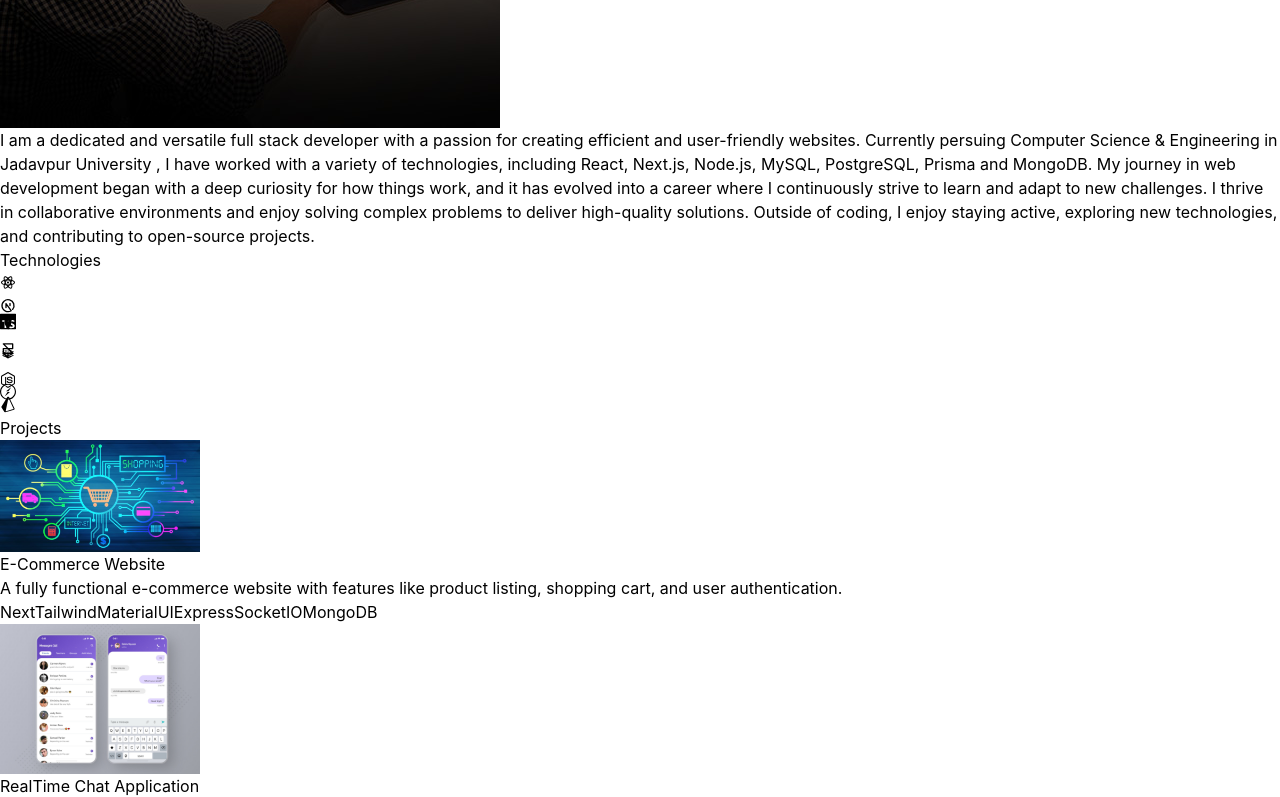
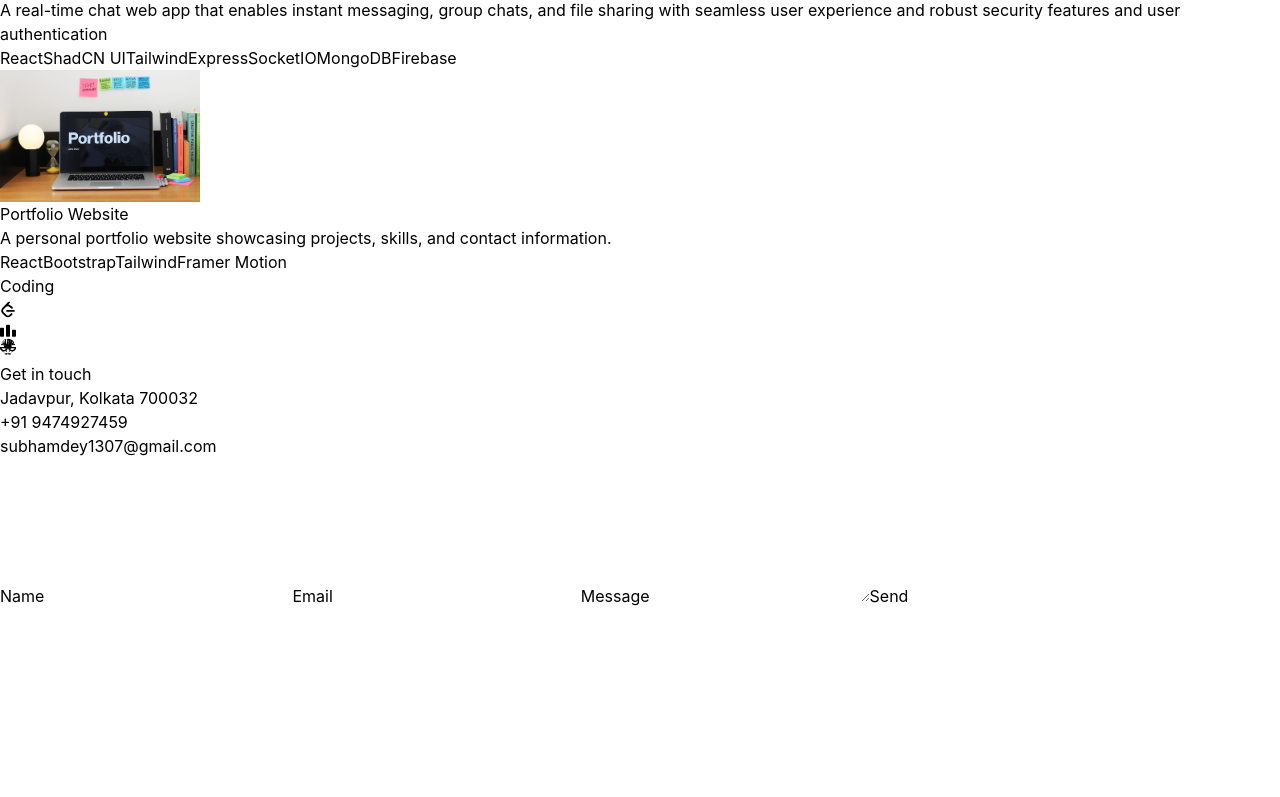
Before and after one commit to Subham1307/Portfolio, a React (Vite) app: page / in a window 1280 px wide. Shown: the part 1380-2177 px from the top of the page. After the commit the page ends 1988 px from the top, so only its background shows below. Built offline with nearby package versions, Linux system fonts and the light colour scheme.

Commit message:
Coding profiles added

```diff
--- a/src/App.jsx
+++ b/src/App.jsx
@@ -7,6 +7,7 @@ import Technologies from './components/Technologies'
 import Projects from './components/Projects'
 import Contact from './components/Contact'
 import Hire from './components/Hire'
+import Coding from './components/Coding'
 
 function App() {
   return (
@@ -21,6 +22,7 @@ function App() {
         <Technologies/>
         {/* <Experience/> */}
         <Projects/>
+        <Coding/>
         <Contact/>
         <Hire/>
       </div>
--- /dev/null
+++ b/src/components/Coding.jsx
@@ -0,0 +1,79 @@
+import React from 'react';
+import { CODING } from '../constants';
+import { SiCodechef, SiCodeforces, SiGeeksforgeeks, SiLeetcode } from 'react-icons/si';
+import { motion } from "framer-motion"
+const iconVariants = (duration) => ({
+    initial: { y: -10 },
+    animate: {
+        y: [10, -10],
+        transition: {
+            duration: duration,
+            ease: "linear",
+            repeat: Infinity,
+            repeatType: "reverse"
+        }
+    }
+})
+function Coding() {
+  return (
+    <div className='border-b border-neutral-800 pb-24'>
+            <motion.h1
+        whileInView={{ opacity: 1, y: 0 }}
+        initial={{ opacity: 0, y: -100 }}
+        transition={{ duration: 1.5 }}
+        className='my-20 text-center text-4xl'
+      >
+        Coding
+      </motion.h1>
+      <motion.div
+        whileInView={{ opacity: 1, x: 0 }}
+        initial={{ opacity: 0, x: -100 }}
+        transition={{ duration: 1.5 }}
+        className='flex flex-wrap items-center justify-center gap-4'
+      >
+        <motion.div
+          variants={iconVariants(2.5)}
+          initial="initial"
+          animate="animate"
+          className='rounded-2xl border-4 border-neutral-800 p-4'
+        >
+          <a href="https://leetcode.com/u/__ShiniGami_/" target="_blank" rel="noopener noreferrer">
+            <SiLeetcode className='text-7xl text-cyan-400' />
+          </a>
+        </motion.div>
+        <motion.div
+          variants={iconVariants(3)}
+          initial="initial"
+          animate="animate"
+          className='rounded-2xl border-4 border-neutral-800 p-4'
+        >
+          <a href="https://codeforces.com/profile/__ShiniGami_" target="_blank" rel="noopener noreferrer">
+            <SiCodeforces className='text-7xl' />
+          </a>
+        </motion.div>
+        <motion.div
+          variants={iconVariants(3)}
+          initial="initial"
+          animate="animate"
+          className='rounded-2xl border-4 border-neutral-800 p-4'
+        >
+          <a href="https://www.codechef.com/users/null_character" target="_blank" rel="noopener noreferrer">
+            <SiCodechef className='text-7xl text-blue-400' />
+          </a>
+        </motion.div>
+        <motion.div
+          variants={iconVariants(5)}
+          initial="initial"
+          animate="animate"
+          className='rounded-2xl border-4 border-neutral-800 p-4'
+        >
+          <a href="https://www.geeksforgeeks.org/user/ken_kaneki777/" target="_blank" rel="noopener noreferrer">
+            <SiGeeksforgeeks className='text-7xl text-green-500' />
+          </a>
+        </motion.div>
+      </motion.div>
+        </div>
+  );
+}
+
+export default Coding;
--- a/src/components/Hero.jsx
+++ b/src/components/Hero.jsx
@@ -36,11 +36,11 @@ function Hero() {
                 </div>
                 <div className='w-full lg:w-1/2 lg:p-8'>
                     <div className='flex justify-center'>
-                        <motion.img
+                        {/* <motion.img
                         initial={{x:100, opacity:0}}
                         animate={{x:0, opacity:1}}
                         transition={{duration:1, delay:1.2}}
-                        src={profilePic} />
+                        src={profilePic} /> */}
                     </div>
                 </div>
             </div>
--- a/src/components/Hire.jsx
+++ b/src/components/Hire.jsx
@@ -40,7 +40,7 @@ const Hire = () => {
         <motion.form
             whileInView={{ opacity: 1, x: 0 }}
             initial={{ opacity: 0, x: -100 }}
-            transition={{ duration: 1 }}
+            transition={{ duration: 0.5 }}
             animate={{ opacity: 1, y: 0 }}
             onSubmit={sendEmail}
             className="w-full max-w-md mx-auto bg-transparent rounded shadow p-8"
--- a/src/constants/index.js
+++ b/src/constants/index.js
@@ -2,9 +2,9 @@ import ecomproject from "../assets/projects/ecomproject.jpg";
 import portfolioproject from "../assets/projects/portfolioproject.jpg";
 import chatproject from "../assets/projects/chatproject.jpg";
 
-export const HERO_CONTENT = `I am a passionate full stack developer with a knack for crafting robust and scalable web applications. I have honed my skills in front-end technologies like React and Next.js, as well as back-end technologies like Node.js, MySQL, PostgreSQL, and MongoDB. My goal is to leverage my expertise to create innovative solutions that drive business growth and deliver exceptional user experiences.`;
+export const HERO_CONTENT = `I am a passionate Web developer and Data Structure & Algorithm enthusiast with a strong understanding of DBMS and OOPs concepts. As a freelancer, I specialize in crafting scalable web applications using front-end technologies like React and Next.js, and back-end technologies such as Node.js, MySQL, PostgreSQL, and MongoDB. My goal is to leverage my skills to deliver innovative solutions that enhance business growth and provide exceptional user experiences.`;
 
-export const ABOUT_TEXT = `I am a dedicated and versatile full stack developer with a passion for creating efficient and user-friendly websites. Currently persuing Computer Science & Engineering in Jadavpur University , I have worked with a variety of technologies, including React, Next.js, Node.js, MySQL, PostgreSQL, Prisma and MongoDB. My journey in web development began with a deep curiosity for how things work, and it has evolved into a career where I continuously strive to learn and adapt to new challenges. I thrive in collaborative environments and enjoy solving complex problems to deliver high-quality solutions. Outside of coding, I enjoy staying active, exploring new technologies, and contributing to open-source projects.`;
+export const ABOUT_TEXT = `I am a dedicated and versatile full stack developer with a passion for creating efficient and user-friendly websites. Currently in my final year of Computer Science and Engineering at Jadavpur University , I have worked with a variety of technologies, including React, Next.js, Node.js, Express, SocketIO, Firebase, MySQL, Prisma and MongoDB. My journey in web development began with a deep curiosity for how things work, and it has evolved into a career where I continuously strive to learn and adapt to new challenges. I thrive in collaborative environments and enjoy solving complex problems to deliver high-quality solutions. Outside of coding, I enjoy staying active, exploring new technologies, and contributing to open-source projects.`;
 
 // export const EXPERIENCES = [
 //   {
@@ -36,6 +36,23 @@ export const ABOUT_TEXT = `I am a dedicated and versatile full stack developer w
 //     technologies: ["Ruby", "Rails", "PHP", "Sqlite"],
 //   },
 // ];
+export const CODING = [
+  {
+    site: "Codeforces",
+    rating: "Specialist",
+    description: `Solved more than 200 problems and currently 1400 rated`,
+  },
+  {
+    site: "Leetcode",
+    rating: "Knight",
+    description: `Solved more than 500 problems and currently 2006 rated`,
+  },
+  {
+    site: "Others",
+    rating: "",
+    description: `Strong grasp over Data Structure & Algorithm, OOPS, DBMS, Computer Network concepts`,
+  }
+];
 
 export const PROJECTS = [
   {
```
Also changed, not shown: src/components/Experience.jsx (deleted, +0 -31 lines).
